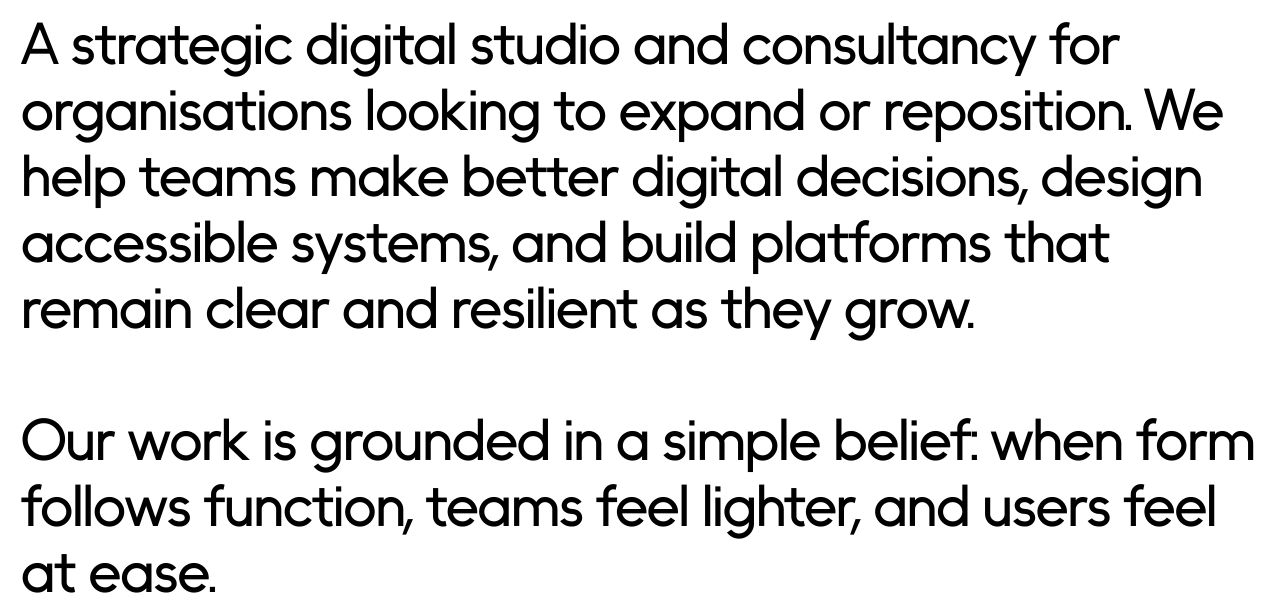
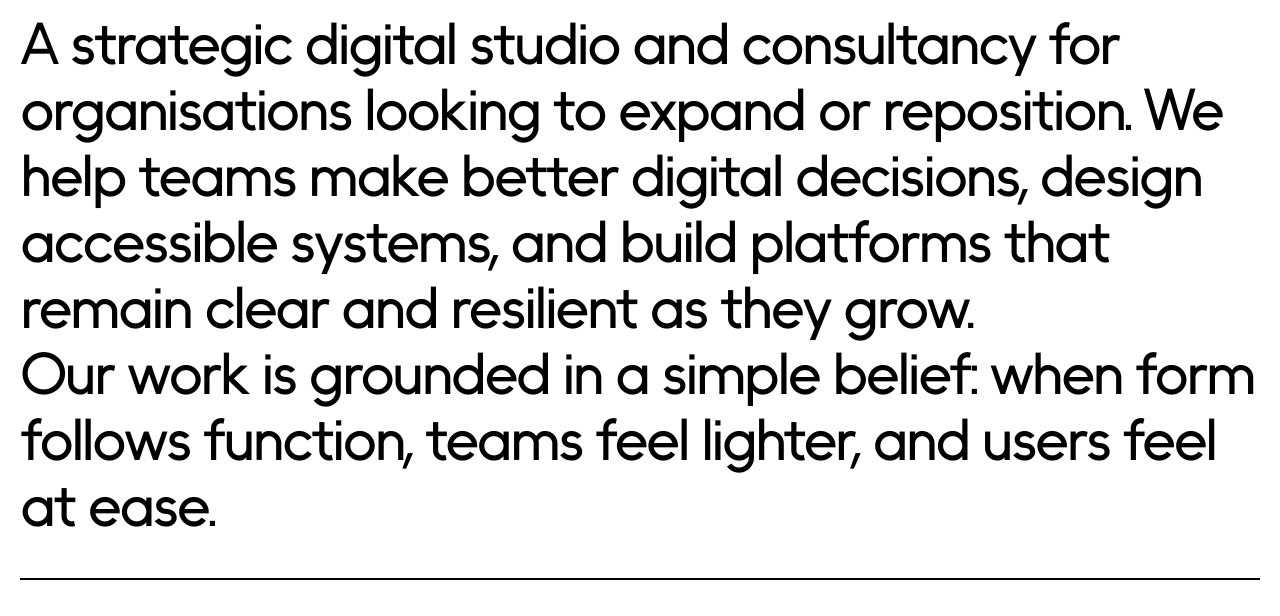
Before and after one commit to marcotiberio/vorkurs, a plain HTML site: page index.html in a window 1280 px wide. Shown: the part 60-676 px from the top of the page. Drawn offline with nearby package versions, Linux system fonts and the light colour scheme.

Commit message:
fix main text

```diff
--- a/index.html
+++ b/index.html
@@ -384,7 +384,7 @@
 
     <!-- Hero -->
     <div class="hero">
-      <h2>A strategic digital studio and consultancy for organisations looking to expand or reposition. We help teams make better digital decisions, design accessible systems, and build platforms that remain clear and resilient as they grow.<br><br>Our work is grounded in a simple belief: when form follows function, teams feel lighter, and users feel at ease.</h2>
+      <h2>A strategic digital studio and consultancy for organisations looking to expand or reposition. We help teams make better digital decisions, design accessible systems, and build platforms that remain clear and resilient as they grow.<br>Our work is grounded in a simple belief: when form follows function, teams feel lighter, and users feel at ease.</h2>
     </div>
 
     <div class="divider"></div>
```
